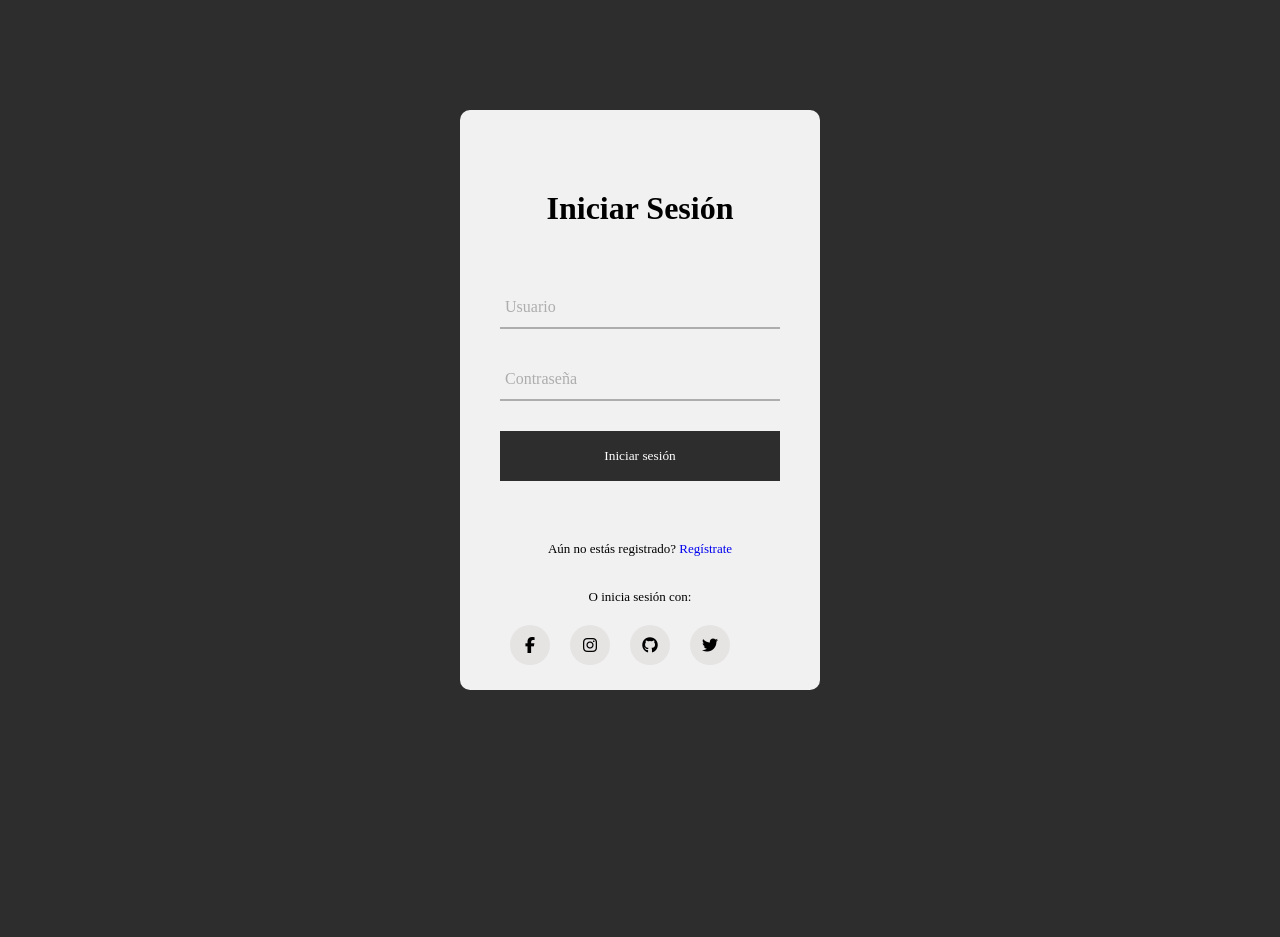
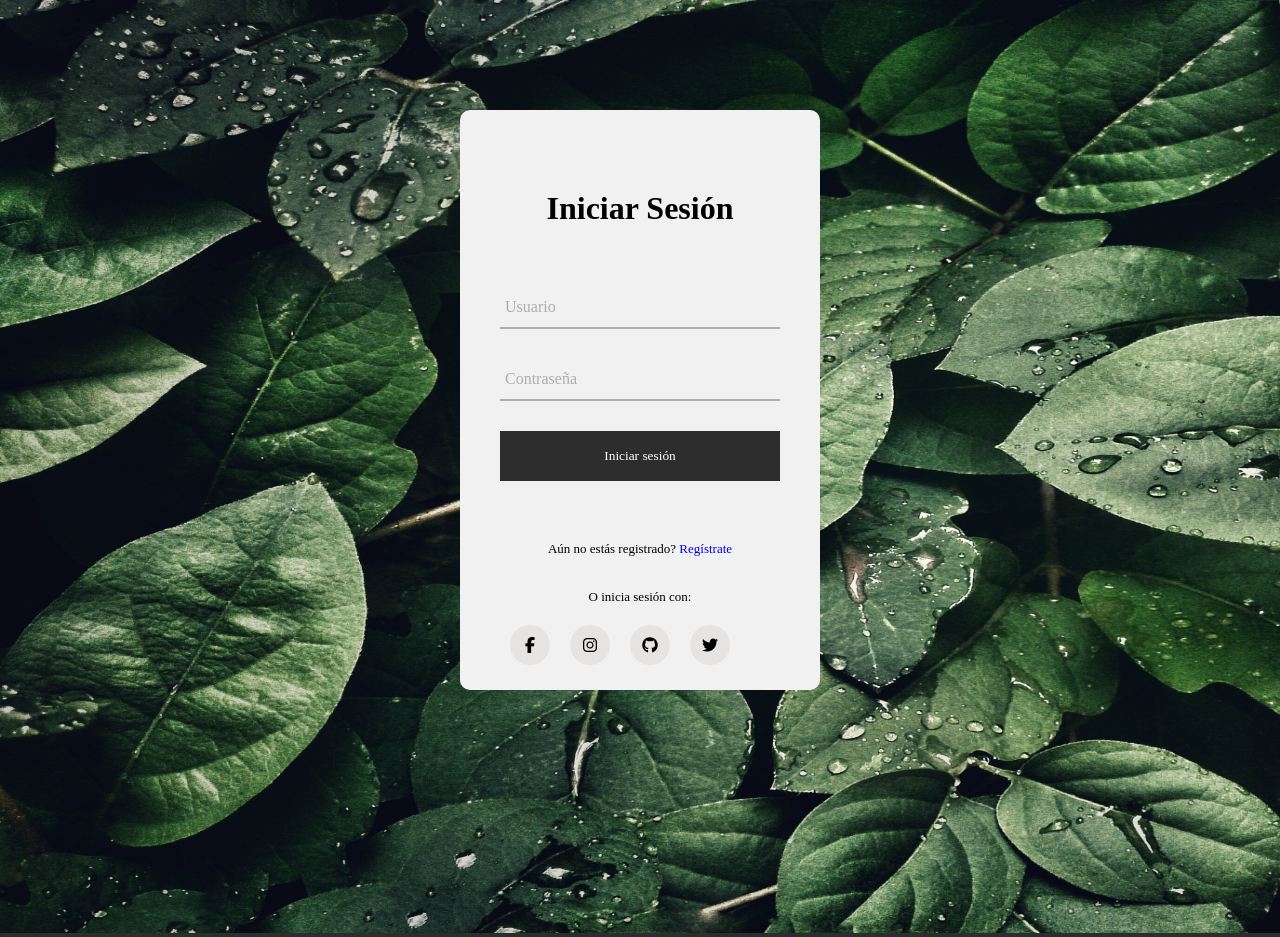
Before and after one commit to Foundednavi201/ramosme, a PHP site: page / in a window 1280 px wide; the page is wider, and only the part inside the window is pictured. Before the commit the page ends 690 px from the top of that part, so only its background shows below. Run offline with PHP 8.4, Linux system fonts and the light colour scheme; some libraries are stand-ins or nearby versions.

Commit message:
Fondo agregado

```diff
--- a/Parcial2/Login/index.html
+++ b/Parcial2/Login/index.html
@@ -40,6 +40,7 @@
   </head>
   <body>
 
+    <img src="Fondo.jpg" alt="Fondo">
       <form action="index.html" class="login-form">
         <h1>Iniciar Sesión</h1>
 
--- a/Parcial2/Login/style.css
+++ b/Parcial2/Login/style.css
@@ -4,6 +4,21 @@
   text-decoration: none;
   font-family: montserrat;
   box-sizing: border-box;
+}
+
+img
+{
+  width: 1920px;
+  height: 933px;
+}
+
+@media screen and (max-width:768px,)
+{
+    .img
+    {
+      width: auto;
+      height: auto;
+    }
 }
 
 body{
```
Also changed, not shown: Parcial2/Login/Fondo.jpg (added).
